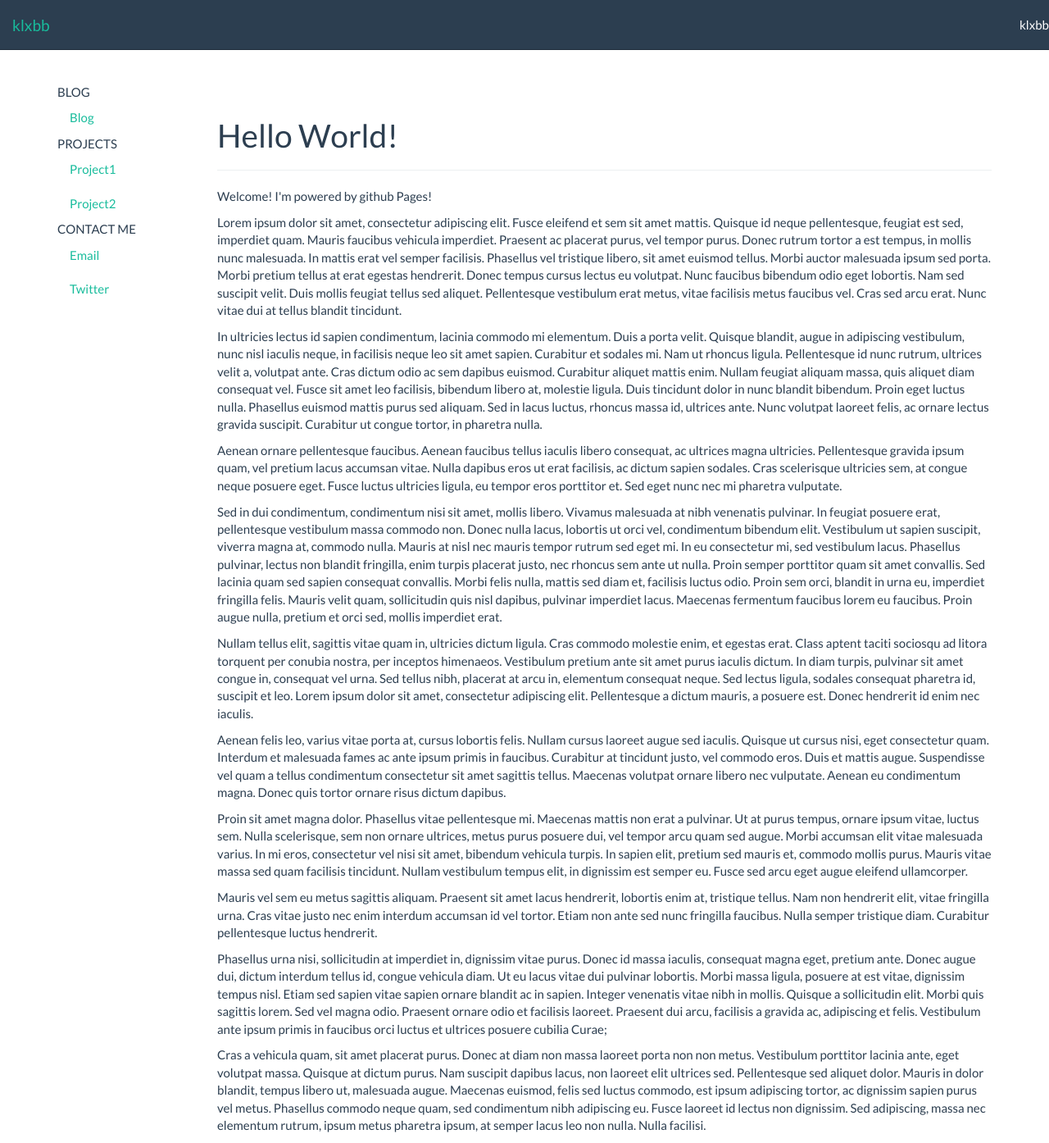
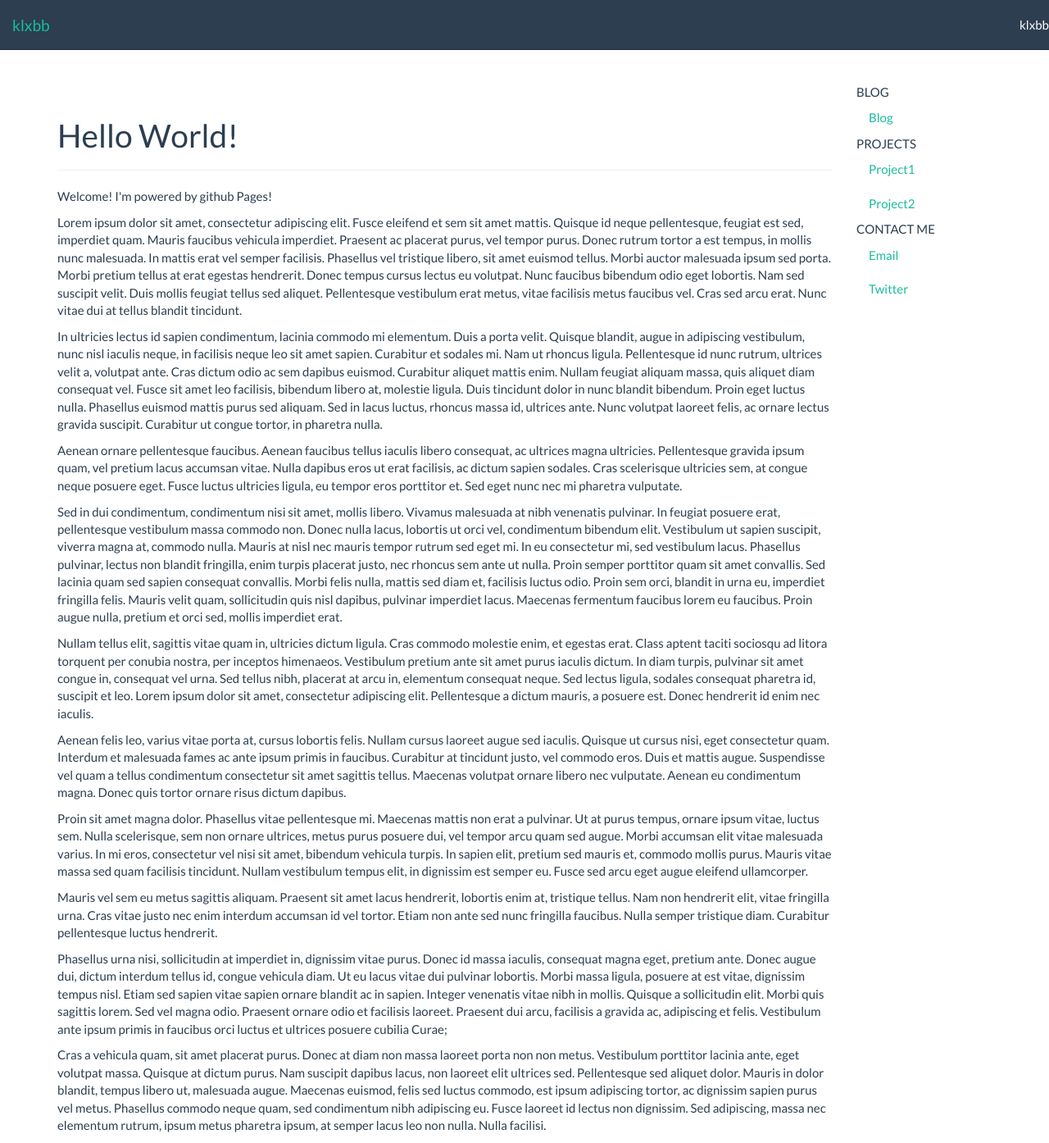
Before and after one commit to klxbb/klxbb.github.io, a Jekyll site: the page built from index.html, in a window 1280 px wide and 1394 px high. Shown: the whole window at 82% size. Built offline with Jekyll 4.4.1, drawn with Linux system fonts in a browser that asks for light colours; nearby versions of some CDN libraries; Markdown is read by kramdown in place of the engine named in the settings.

Commit message:
right alin test

```diff
--- a/_layouts/default.html
+++ b/_layouts/default.html
@@ -31,8 +31,8 @@
 		</nav>
 		<div class="container" style="margin-top:42px;">
 			<div class="row">
-				<div class="col-md-2">
-					<ul id="menu" class="nav nav-list pull-right" data-spy="affix">
+				<div class="col-md-2 pull-right">
+					<ul id="menu" class="nav nav-list" data-spy="affix">
 						<li class="nav-header">BLOG</li>
 						<li data-section=""><a href="/">Blog</a></li>
 						<li class="nav-header">PROJECTS</li>
```
